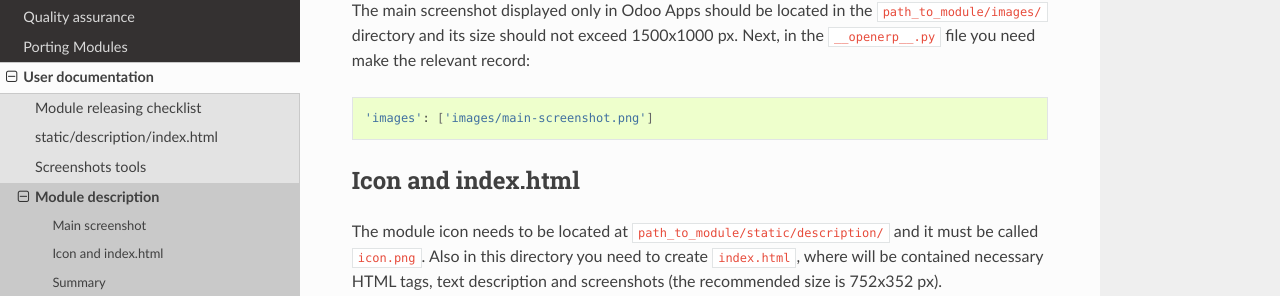
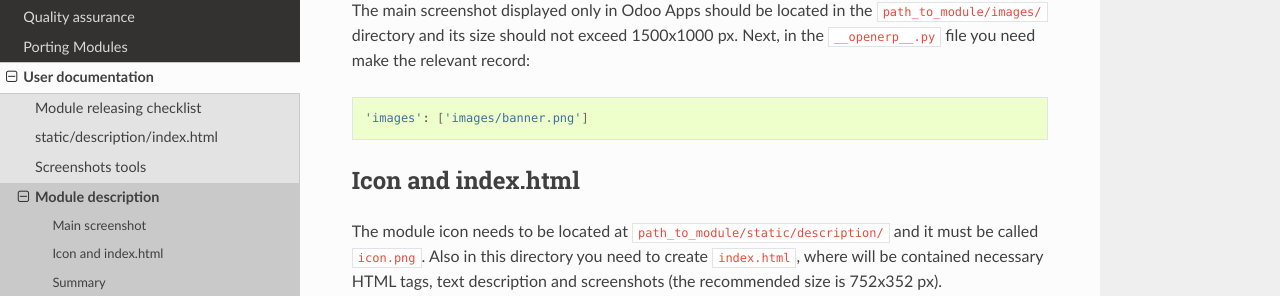
Before and after one commit to itpp-labs/odoo-development, a Sphinx documentation site: the page built from docs/description/create-description.rst, in a window 1280 px wide and 1190 px high. Shown: the part 217-513 px from the top of the window. Built offline with Sphinx 7.4.7 and the Read the Docs theme 2.0.0, drawn with Linux system fonts in a browser that asks for light colours.

Commit message:
more appropriate name for image

```diff
--- a/docs/description/create-description.rst
+++ b/docs/description/create-description.rst
@@ -8,7 +8,7 @@ Next, in the ``__openerp__.py`` file you need make the relevant record:
 
 .. code-block:: shell
 
-   'images': ['images/main-screenshot.png']
+   'images': ['images/banner.png']
 
 Icon and index.html
 -----------------------------
```
